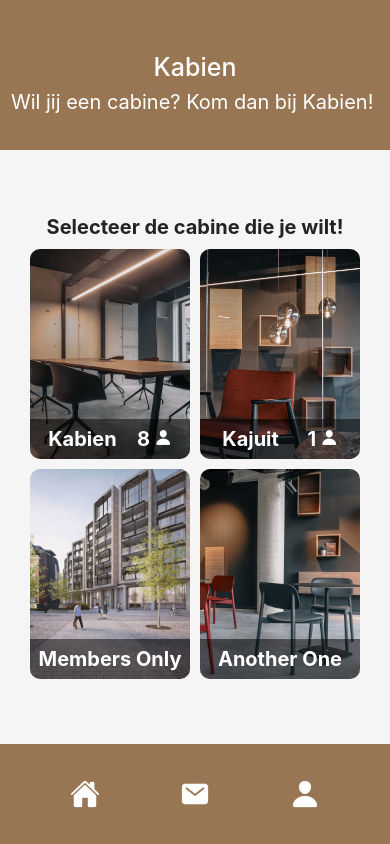
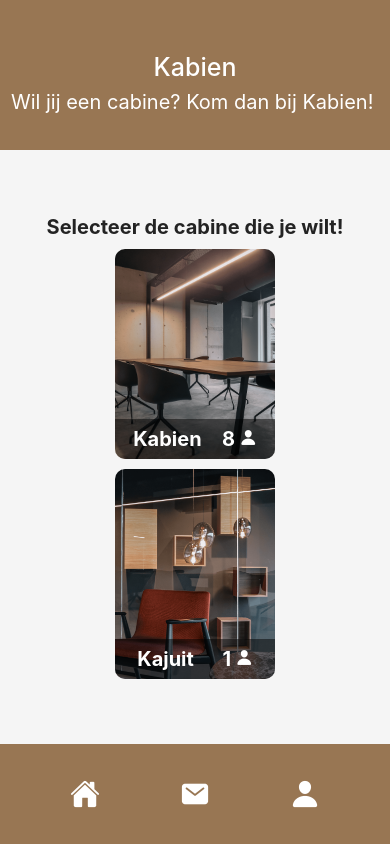
Before and after one commit to Jairo-Lopez-Navarrete/Examen_WebExpert_2, a React Native app: screen /Home in a window 390 px wide. Built offline with nearby package versions, Linux system fonts and the light colour scheme.

Commit message:
Ik heb 2 paginas weg gedaan

```diff
--- a/App.js
+++ b/App.js
@@ -13,7 +13,6 @@ import Profile from './screens/Profile';
 import AboutUs from './screens/AboutUs';
 import Kabien from './screens/Kabien';
 import Kajuit from './screens/Kajuit';
-import MembersOnly from './screens/MembersOnly';
 
 const Stack = createStackNavigator();
 
@@ -27,7 +26,6 @@ export default function App() {
                 <Stack.Screen name="Profile" component={Profile} />
                 <Stack.Screen name="Kabien" component={Kabien} />
                 <Stack.Screen name="Kajuit" component={Kajuit} />
-                <Stack.Screen name="Members_Only" component={MembersOnly} />
              </Stack.Navigator>
             <Footer />
        <StatusBar style="auto" />
--- a/helpers/RootNavigation.tsx
+++ b/helpers/RootNavigation.tsx
@@ -9,7 +9,6 @@ type Routes = {
     'Settings': string;
     'Kabien': string;
     'Kajuit': string;
-    'MembersOnly': string;
 };
 
 export const navigationRef = React.createRef<NavigationContainerRef<Routes>>();
--- a/screens/Home.tsx
+++ b/screens/Home.tsx
@@ -22,24 +22,6 @@ export default function Home(){
                  <View style={styles.textContainer}>
                       <Text style={styles.imageText}>Kajuit</Text>
                       <Text style={styles.imageText}>1 <Ionicons name="person" style={styles.icon}/></Text>
-                 </View>
-                 </ImageBackground>
-            </Pressable>
-        </View>
-        <View style={styles.imageContainer}>
-            <Pressable onPress={() => navigate('MembersOnly')}>
-                 <ImageBackground source={require('../assets/TestPic3.jpg')} style={styles.image} imageStyle={styles.imageBorder}>
-                 <View style={styles.textContainer}>
-                      <Text style={styles.imageText}>Members Only</Text>
-
-                 </View>
-                 </ImageBackground>
-            </Pressable>
-            <Pressable onPress={() => navigate('Home')}>
-                 <ImageBackground source={require('../assets/TestPic4.png')} style={styles.image} imageStyle={styles.imageBorder}>
-                 <View style={styles.textContainer}>
-                      <Text style={styles.imageText}>Another One</Text>
-
                  </View>
                  </ImageBackground>
             </Pressable>
@@ -74,7 +56,7 @@ textContainer: {
   },
   imageContainer: {
     display: 'flex',
-    flexDirection: 'row',
+    flexDirection: 'column',
     justifyContent: 'center',
     alignItems: 'flex-end'
   },
--- a/screens/MembersOnly.tsx
+++ /dev/null
@@ -1,18 +0,0 @@
-import React, {useState, useEffect} from 'react';
-import { View, Text, StyleSheet, Pressable, Image } from 'react-native';
-
-export default function Membersonly(){
-    return(
-        <View style={styles.container}>
-            <Text>Test</Text>
-        </View>
-    )
-}
-
-const styles = StyleSheet.create({
-    container: {
-        flex: 1,
-        justifyContent: 'center',
-        alignItems: 'center'
-    }
-});
```
